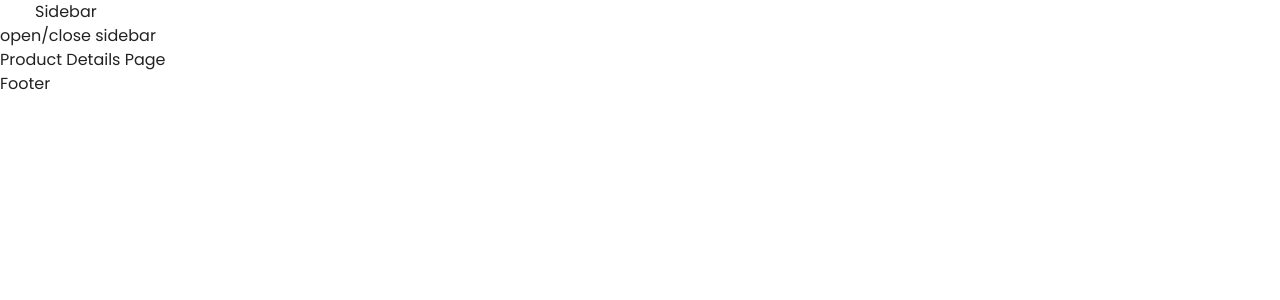
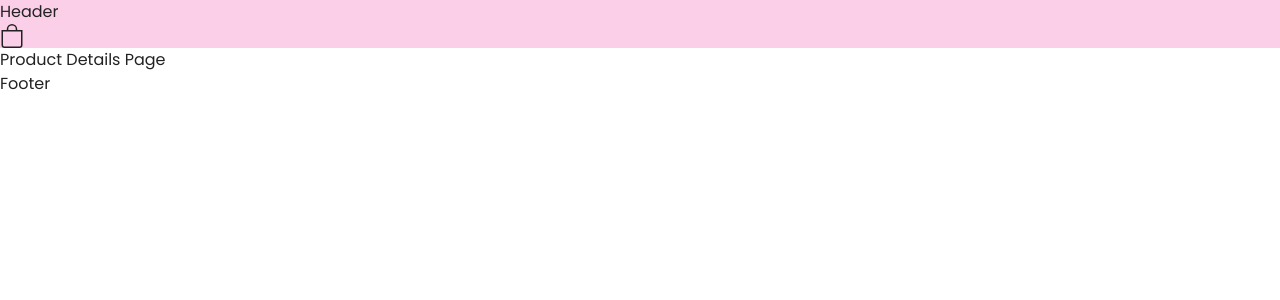
Before and after one commit to igd93/shopping_cart, a React (Create React App) app: page /product/1 in a window 1280 px wide. Shown: the top 300 px of the page. Built offline with nearby package versions, Linux system fonts and the light colour scheme; no server answers.

Commit message:
finished the sidebar

```diff
--- a/src/components/Header.jsx
+++ b/src/components/Header.jsx
@@ -1,14 +1,19 @@
-import React from 'react';
+import React, { useContext } from 'react';
+import { SidebarContext } from '../contexts/SideBarContext';
+import { BsBag } from 'react-icons/bs';
 
 const Header = () => {
-  return (<div>
+  const {isOpen, setIsOpen} = useContext(SidebarContext)
+  return (
+  <header className='bg-pink-200'>
     <div>
       Header
     </div>
-    <div>
-      open/close sidebar
+    <div onClick={() => setIsOpen(!isOpen)}
+    className='cursor-pointer flex relative'>
+      <BsBag className='text-2xl'/>
     </div>
-  </div>);
+  </header>);
 };
 
 export default Header;
--- a/src/components/Sidebar.jsx
+++ b/src/components/Sidebar.jsx
@@ -12,9 +12,17 @@
 
 const Sidebar = () => {
   const { isOpen, handleClose } = useContext(SidebarContext);
-  return <div className='w-full bg-white fixed top-0 shadow-2xl md:w-[35vw]
-  xl:max-w-[30vw] transition-all duration-300 z-20 px-4 lg:px-[35px]'>
-    Sidebar
+  return <div className={`${ isOpen ? 'right-0': '-right-full' } w-full bg-white fixed top-0 h-full shadow-2xl md:w-[35vw]
+  xl:max-w-[30vw] transition-all duration-300 z-20 px-4 lg:px-[35px]`}>
+    <div className='flex items-center justify-between py-6
+    border-b'>
+      <div className='uppercase text-sm font-semibold'>Shopping Bag (0) </div>
+      <div
+      onClick={handleClose}
+      className='cursor-pointer w-8 h-8 flex justify-center items-center'>
+        <IoMdArrowForward className='text-2xl'/>
+      </div>
+    </div>
   </div>;
 };
 
```
